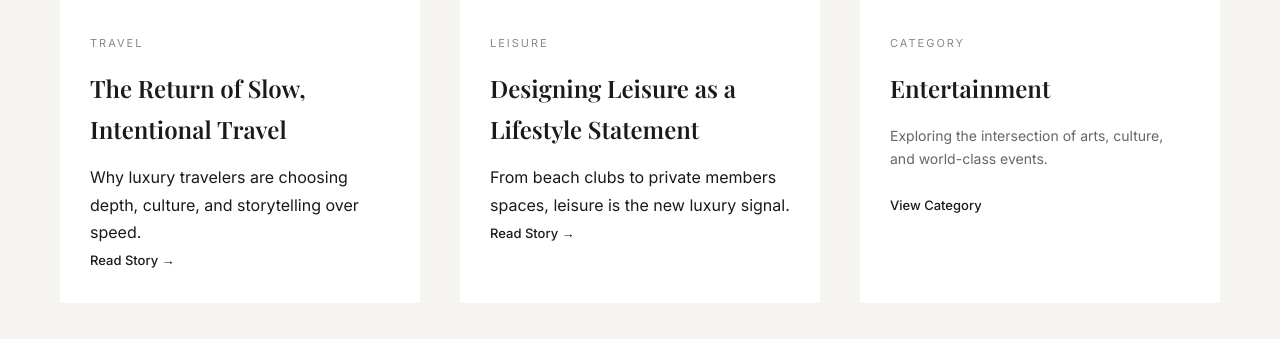
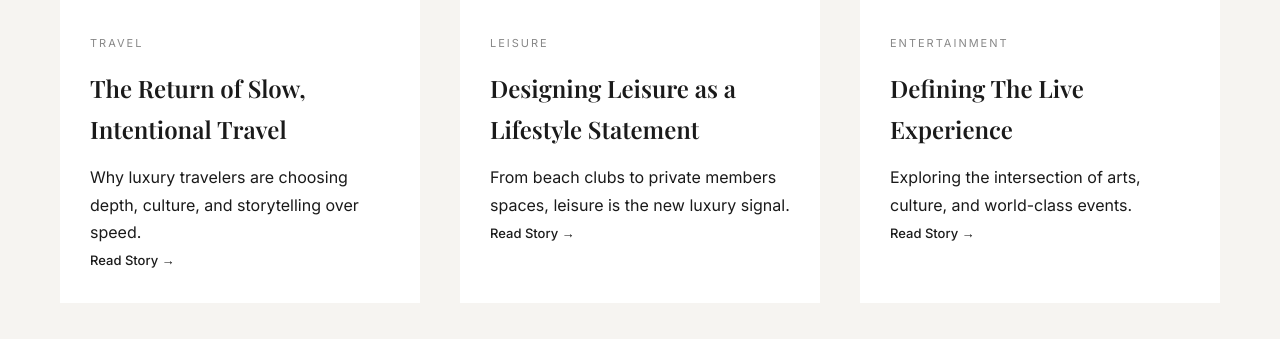
Before and after one commit to GLOBAL-MIX/globalmix-online, a Jekyll site: the page index.html, which Jekyll copies as it is, in a window 1280 px wide and 900 px high, scrolled down 860 px, cut to the strip 224-563 px from the top of the window. Built offline with Jekyll 4.4.1, drawn with Linux system fonts in a browser that asks for light colours.

Commit message:
Update index.html

```diff
--- a/index.html
+++ b/index.html
@@ -50,14 +50,12 @@
     </article>
 
     <article class="story-card">
-    <a href="/entertainment.html">
-        <img src="https://images.unsplash.com/photo-1492684223066-81342ee5ff30?q=80&w=1470&auto=format&fit=crop" alt="Entertainment">
-    </a>
+      <img src="https://images.unsplash.com/photo-1492684223066-81342ee5ff30?q=80&w=1470&auto=format&fit=crop" alt="Entertainment">
       <div class="story-content">
-        <span class="story-tag">Category</span>
-        <h2>Entertainment</h2>
-        <p style="font-size: 14px; color: #666; margin-bottom: 20px;">Exploring the intersection of arts, culture, and world-class events.</p>
-        <a href="/entertainment.html" class="story-link">View Category</a>
+        <span class="story-tag">Entertainment</span>
+        <h2>Defining The Live Experience</h2>
+        <p>Exploring the intersection of arts, culture, and world-class events.</p>
+          <a href="/entertainment.html" class="story-link">Read Story →</a>
       </div>
     </article>
 
```
